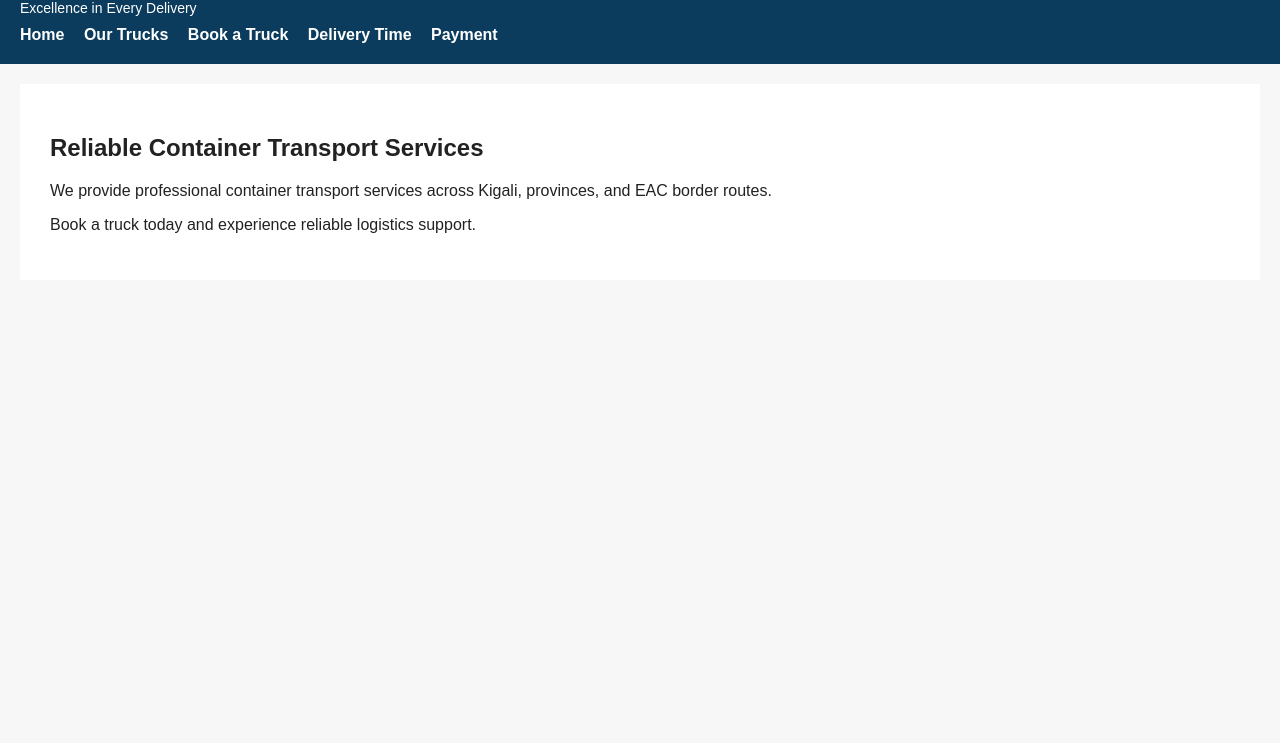
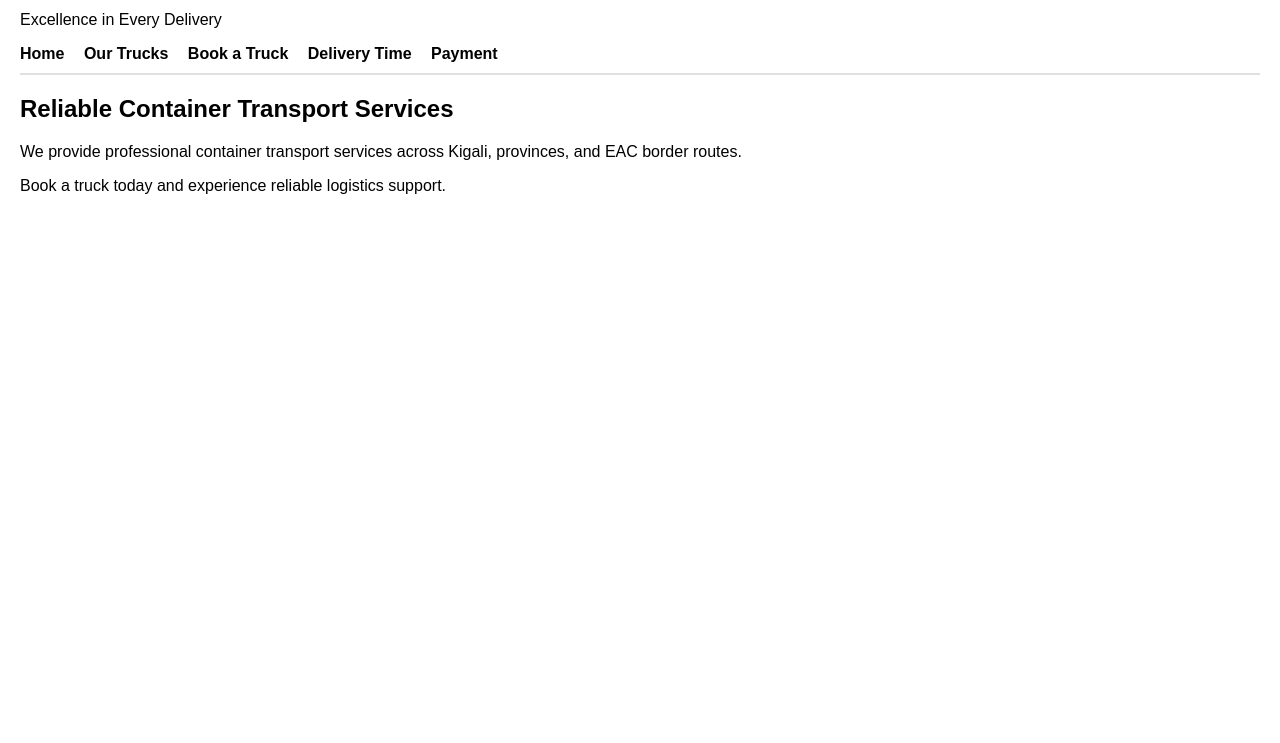
Before and after one commit to mucyoarnold01-collab/mucyoarnold01, a plain HTML site: page index.html in a window 1280 px wide. Shown: the part 57-800 px from the top of the page. Drawn offline with Linux system fonts and the light colour scheme.

Commit message:
Refactor CSS styles for body and header
Updated styles for body and header, changed colors and added padding.

```diff
--- a/style.css
+++ b/style.css
@@ -1,30 +1,31 @@
 body {
   font-family: Arial, sans-serif;
   margin: 0;
-  background-color: #f7f7f7;
-  color: #222;
+  padding: 20px;
+  background-color: #ffffff;
+  color: #000000;
 }
 
 /* Header */
 header {
-  background-color: #0b3c5d; /* dark blue */
-  color: white;
-  padding: 20px;
+  border-bottom: 2px solid #e0e0e0;
+  padding-bottom: 10px;
+  margin-bottom: 20px;
 }
 
 header h1 {
   margin: 0;
   font-size: 28px;
-}
-
-header p {
-  margin: 5px 0 10px;
-  font-size: 14px;
+  color: #000000;
 }
 
 /* Navigation */
+nav {
+  margin-top: 10px;
+}
+
 nav a {
-  color: white;
+  color: #000000;
   text-decoration: none;
   margin-right: 15px;
   font-weight: bold;
@@ -33,10 +34,3 @@ nav a {
 nav a:hover {
   text-decoration: underline;
 }
-
-/* Page content */
-main {
-  padding: 30px;
-  background-color: white;
-  margin: 20px;
-}
```
